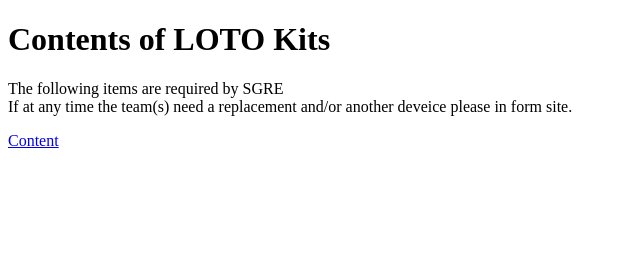
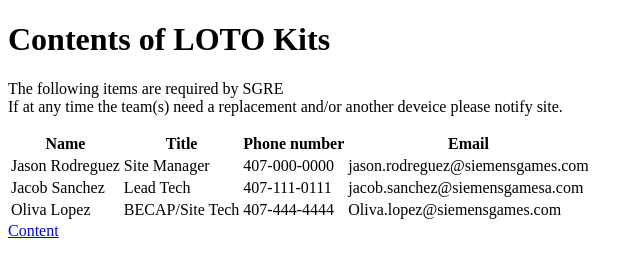
Before and after one commit to Saldaba95/loto-bag, a plain HTML site: page index.html in a window 1280 px wide. Shown: the whole page, without its empty margins (0-643 px from the left). Drawn offline with Linux system fonts and the light colour scheme.

Commit message:
html
added more information to basic format

```diff
--- a/index.html
+++ b/index.html
@@ -10,8 +10,34 @@
     <p>
       The following items are required by SGRE <br />
       If at any time the team(s) need a replacement and/or another deveice
-      please in form site.
+      please notify site.
     </p>
+    <table>
+      <tr>
+        <th>Name</th>
+        <th>Title</th>
+        <th>Phone number</th>
+        <th>Email</th>
+      </tr>
+      <tr>
+        <td>Jason Rodreguez</td>
+        <td>Site Manager</td>
+        <td>407-000-0000</td>
+        <td>jason.rodreguez@siemensgames.com</td>
+      </tr>
+      <tr>
+        <td>Jacob Sanchez</td>
+        <td>Lead Tech</td>
+        <td>407-111-0111</td>
+        <td>jacob.sanchez@siemensgamesa.com</td>
+      </tr>
+      <tr>
+        <td>Oliva Lopez</td>
+        <td>BECAP/Site Tech</td>
+        <td>407-444-4444</td>
+        <td>Oliva.lopez@siemensgames.com</td>
+      </tr>
+    </table>
     <a href="about.html">Content</a>
   </body>
 </html>
```
Also changed, not shown: about.html (+5 -0 lines).
